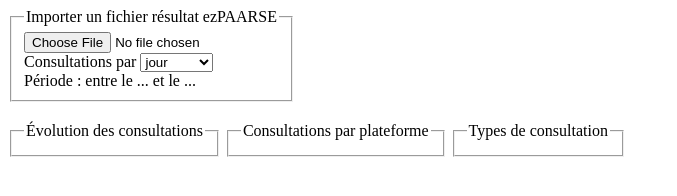
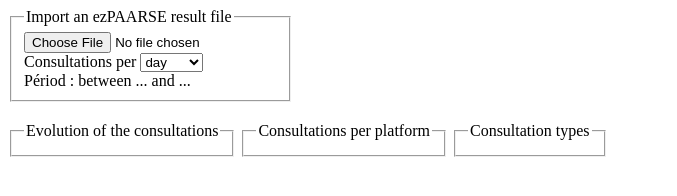
Before and after one commit to ezpaarse-project/ezpaarse-visualizer, a plain HTML site: page index.html in a window 1280 px wide. Shown: the whole page, without its empty margins (0-677 px from the left). Drawn offline with Linux system fonts and the light colour scheme.

Commit message:
fr to en

```diff
--- a/index.html
+++ b/index.html
@@ -1,6 +1,6 @@
 <html>
 <head>
-  <title>Visualizer</title>
+  <title>ezPAARSE Visualizer</title>
   <meta charset="utf-8">
   <link rel="stylesheet" type="text/css" href="css/dc.css" />
   <style>
@@ -10,36 +10,36 @@
 </head>
 <body>
   <fieldset id="import">
-    <legend>Importer un fichier résultat ezPAARSE</legend>
+    <legend>Import an ezPAARSE result file</legend>
     <input type="file" id="file"><span id="load-progress"></span>
 
     <div>
-      <label for="granularity">Consultations par</label>
+      <label for="granularity">Consultations per</label>
       <select id="granularity">
-        <option value="month">mois</option>
-        <option value="week">semaine</option>
-        <option value="day" selected>jour</option>
-        <option value="hour">heure</option>
+        <option value="month">month</option>
+        <option value="week">week</option>
+        <option value="day" selected>day</option>
+        <option value="hour">hour</option>
         <option value="minute">minute</option>
       </select>
     </div>
 
     <div>
-      Période : entre le <span id="p-min">...</span> et le <span id="p-max">...</span>
+      Périod : between <span id="p-min">...</span> and <span id="p-max">...</span>
     </div>
   </fieldset>
 
   <div id="charts">
     <fieldset>
-      <legend>Évolution des consultations</legend>
+      <legend>Evolution of the consultations</legend>
       <div id="line-chart"></div>
     </fieldset>
     <fieldset>
-      <legend>Consultations par plateforme</legend>
+      <legend>Consultations per platform</legend>
       <div id="bar-chart"></div>
     </fieldset>
     <fieldset>
-      <legend>Types de consultation</legend>
+      <legend>Consultation types</legend>
       <div id="pie-chart"></div>
     </fieldset>
   </div>
```
